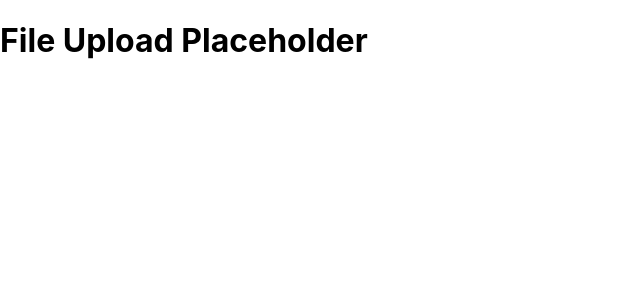
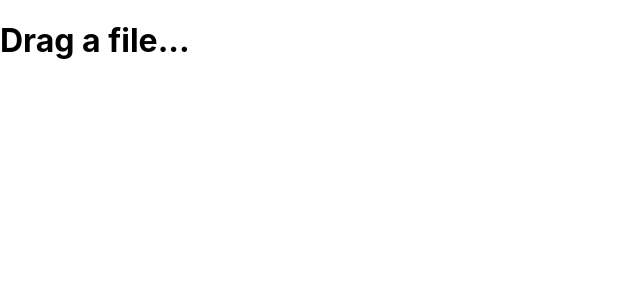
Before and after one commit to qiubit/asciipad, a Next.js app: page /playground/file-upload in a window 1280 px wide. Shown: the top 300 px of the page, without its empty margins (0-640 px from the left). Built offline with nearby package versions, Linux system fonts and the light colour scheme.

Commit message:
Drag and drop video

```diff
--- a/components/FileUpload.tsx
+++ b/components/FileUpload.tsx
@@ -1,5 +1,44 @@
-const FileUpload = () => (
-  <h1>File Upload Placeholder</h1>
-);
+import { useState } from 'react';
+
+const FileUpload = () => {
+  let [promptText, setPromptText] = useState<string>("Drag a file...")
+  let [videoFile, setVideoFile] = useState<string | null>(null);
+
+  return (
+    <div>
+      <h1
+        onDragEnter={(e) => {
+          e.preventDefault()
+          e.dataTransfer.dropEffect = "none"
+          setPromptText("Drop a file")
+        }}
+        onDragOver={(e) => {
+          e.preventDefault()
+        }}
+        onDragLeave={() => setPromptText("Drag a file...")}
+        onDragEnd={(e) => {
+          e.preventDefault()
+        }}
+        onDrop={(e) => {
+          e.preventDefault()
+          setPromptText("Dropped")
+
+          let file = e.dataTransfer.files[0]
+          if (file != null) {
+            let src = URL.createObjectURL(file);
+            setVideoFile(src)
+          }
+        }}
+      >
+        {promptText}
+      </h1>
+      {videoFile != null ? (
+        <video controls={true} width={640} height={360}>
+          <source src={videoFile} />
+        </video>
+      ): null}
+    </div>
+  )
+}
 
 export default FileUpload;
```
